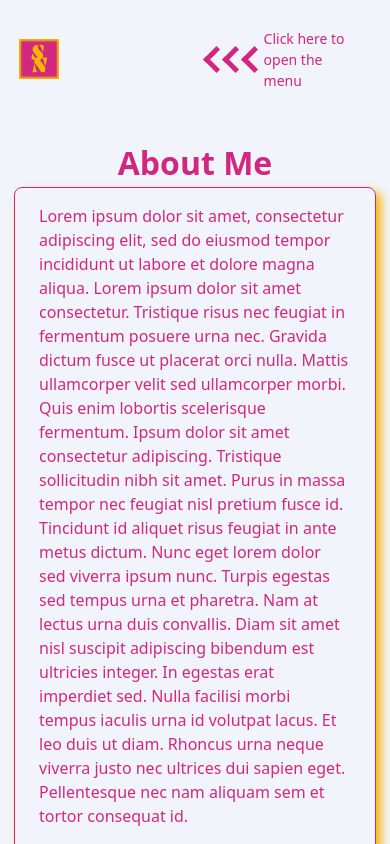
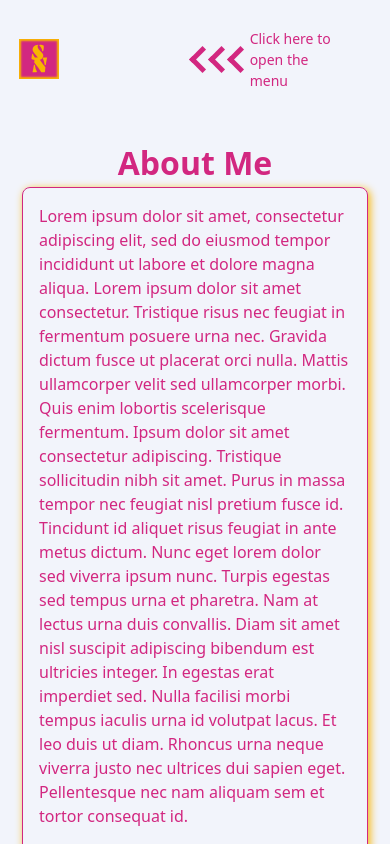
Before and after one commit to Swetha53/Swetha_Narayan, a Vue app: page /about in a window 390 px wide. Shown: the top 844 px of the page. Built offline with nearby package versions, Linux system fonts and the light colour scheme; a web font is replaced by a local one.

Commit message:
about mobile partially done

```diff
--- a/src/App.vue
+++ b/src/App.vue
@@ -12,7 +12,6 @@ onUnmounted(() => {
 })
 
 function resizeEventHandler() {
-  console.log(window.screen.width)
   store.commit('setLayoutValue')
 }
 </script>
--- a/src/components/Header.vue
+++ b/src/components/Header.vue
@@ -1,10 +1,11 @@
 <script setup lang="ts">
     import {reactive} from 'vue'
-    import {useRouter} from 'vue-router'
+    import {useRouter, useRoute} from 'vue-router'
     import Menu from "./Menu.vue"
     import store from "./../store"
 
     const router = useRouter()
+    const route = useRoute()
     const state = reactive({
         toggleMenu: 'none',
         activeSection: 'Home'
@@ -12,6 +13,9 @@
 
     function receiveToggleData(toggleState: string) {
         state.toggleMenu = toggleState
+        if (toggleState == 'open' && route.name) {
+            state.activeSection = <string>route.name
+        }
     }
     function redirectToPage(section: string) {
         state.activeSection = section
--- a/src/components/Menu.vue
+++ b/src/components/Menu.vue
@@ -62,6 +62,7 @@ function toggleDevice() {
         }
         &__display {
             visibility: hidden;
+            background: $primary;
             height: calc($height - 10px);
             aspect-ratio: 2 / 1;
             position: absolute;
@@ -173,6 +174,7 @@ function toggleDevice() {
                 aspect-ratio: 1 / 1;
                 box-shadow: inset -2px -2px 5px $tertiary, inset 2px 2px 5px $tertiary;
                 &-below {
+                    background: $primary;
                     height: calc($height/3 - 5px);
                     width: calc($height/3 + 15px);
                     position: absolute;
--- a/src/components/Skills.vue
+++ b/src/components/Skills.vue
@@ -97,4 +97,19 @@ const cssProps = computed(() => {
             }
         }
     }
+
+    @media (max-width: 900px) {
+        .skills {
+            width: 25%;
+            grid: auto calc($width / 2) auto / auto;
+            grid-template-areas: "title"
+                                "chart"
+                                "summary";
+            font-size: 20px;
+            &__summary {
+                padding: 10px;
+                padding-top: calc($width / 2 + 10px);
+            }
+        }
+    }
 </style>
--- a/src/pages/About.vue
+++ b/src/pages/About.vue
@@ -221,9 +221,9 @@ onUnmounted(() => {
 </script>
 
 <template>
-    <div id="container">
+    <div class="about">
         <h1>About Me</h1>
-        <div class="about">
+        <div class="about__summary">
             <p>
                 Lorem ipsum dolor sit amet, consectetur adipiscing elit, sed do eiusmod tempor incididunt ut labore et dolore magna aliqua. Lorem ipsum dolor sit amet consectetur. Tristique risus nec feugiat in fermentum posuere urna nec. Gravida dictum fusce ut placerat orci nulla. Mattis ullamcorper velit sed ullamcorper morbi. Quis enim lobortis scelerisque fermentum. Ipsum dolor sit amet consectetur adipiscing. Tristique sollicitudin nibh sit amet. Purus in massa tempor nec feugiat nisl pretium fusce id. Tincidunt id aliquet risus feugiat in ante metus dictum. Nunc eget lorem dolor sed viverra ipsum nunc. Turpis egestas sed tempus urna et pharetra. Nam at lectus urna duis convallis. Diam sit amet nisl suscipit adipiscing bibendum est ultricies integer. In egestas erat imperdiet sed. Nulla facilisi morbi tempus iaculis urna id volutpat lacus. Et leo duis ut diam. Rhoncus urna neque viverra justo nec ultrices dui sapien eget. Pellentesque nec nam aliquam sem et tortor consequat id.
             </p>
@@ -235,6 +235,7 @@ onUnmounted(() => {
             </p>
         </div>
         <h1>Skills</h1>
+        <div class="about__skills">
             <Skills v-for="skill in skills"
             :amount="skill.amount"
             :title="skill.title"
@@ -242,6 +243,7 @@ onUnmounted(() => {
             :exp="skill.exp"
             >
             </Skills>
+        </div>
         <h1>Timeline</h1>
         <div class="timeline">
             <div class="timeline__slides">
@@ -277,13 +279,27 @@ onUnmounted(() => {
 <style lang="scss" scoped>
     @import "./../style.scss";
     .about {
-        padding: 0px 24px;
+        &__summary {
+            width: 80%;
+            padding: 0 1rem;
             border: 1px solid $secondary;
             border-radius: 8px;
-        width: 80%;
             margin: 0 auto;
-        box-shadow: 5px 5px 10px $tertiary;
+            box-shadow: 2px 2px 8px $tertiary;
         }
+    }
+    @media (max-width: 900px) {
+        .about {
+            &__skills {
+                width: 95%;
+                display: inline-flex;
+                justify-content: space-between;
+                align-items: center;
+                flex-wrap: wrap;
+            }
+        }
+    }
+    // TODO continue here
     .timeline {
         display: flex;
         justify-content: space-around;
--- a/src/store/index.ts
+++ b/src/store/index.ts
@@ -11,7 +11,6 @@ export default createStore({
     },
     mutations: {
         setLayoutValue (state: { isMobile: boolean }) {
-            console.log(window.screen.width)
             if (window.screen.width <= 900) {
                 state.isMobile = true
             } else {
```
Lines whose indentation alone changed are shown as unchanged.
